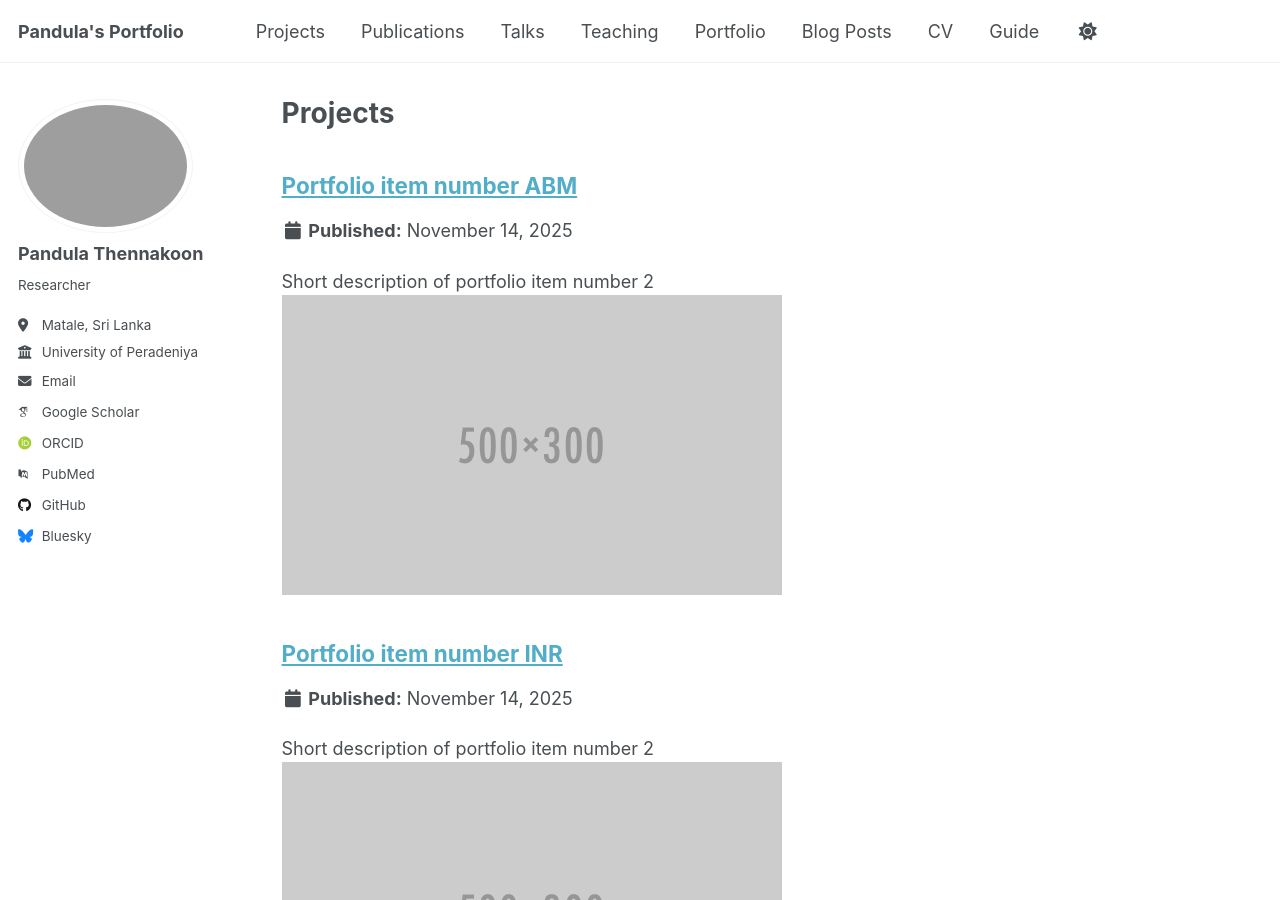
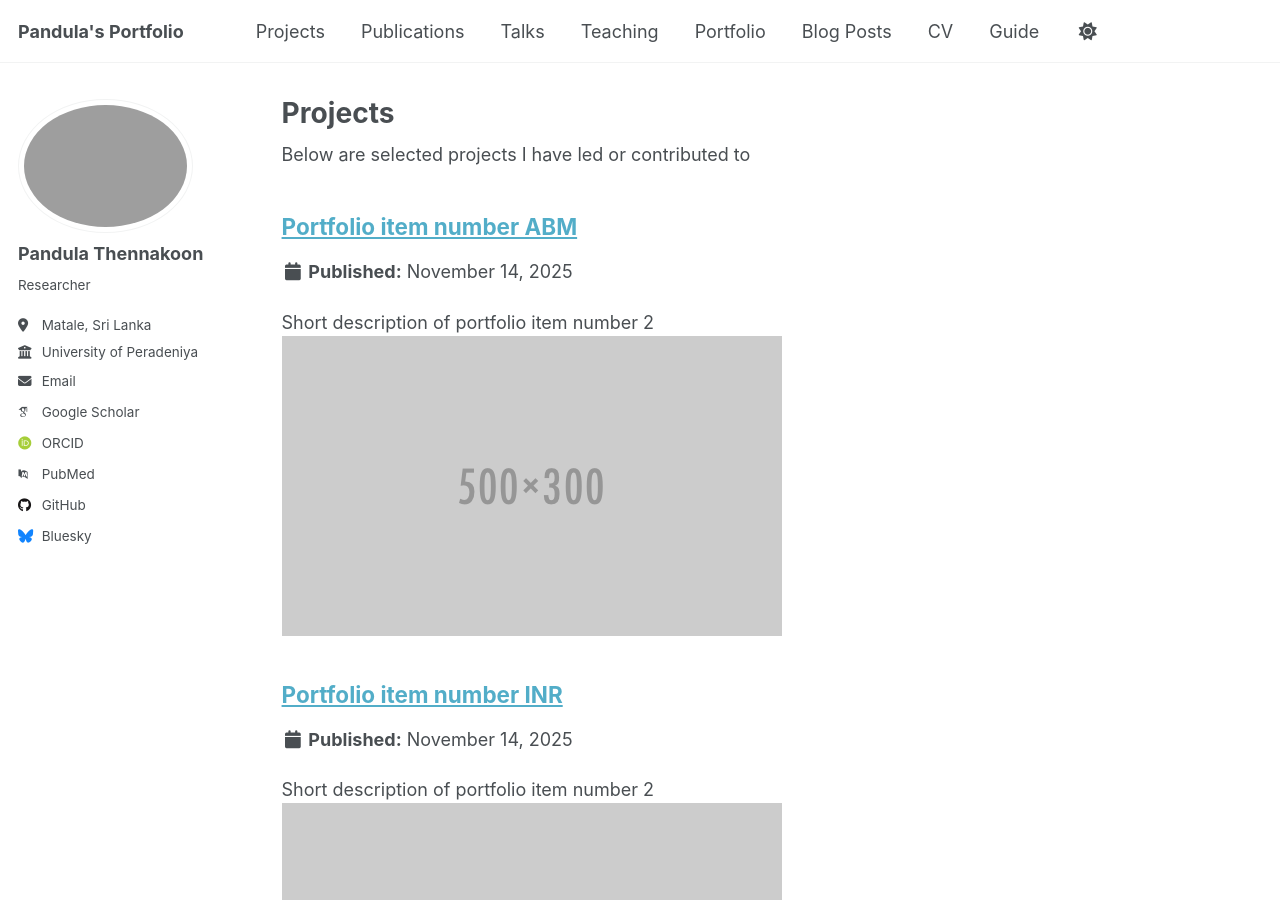
Before and after one commit to Pandula-2000/Pandula-2000.github.io, a Jekyll site: the page built from _pages/projects.html, in a window 1280 px wide and 900 px high. Built offline with Jekyll 4.4.1, drawn with Linux system fonts in a browser that asks for light colours; some web fonts are replaced; a script that is not in the unit is left out.

Commit message:
Project description

```diff
--- a/_pages/projects.html
+++ b/_pages/projects.html
@@ -8,6 +8,8 @@ author_profile: true
 {% include base_path %}
 
 
+Below are selected projects I have led or contributed to
+
 {% for post in site.projects %}
   {% include archive-single.html %}
 {% endfor %}
```
